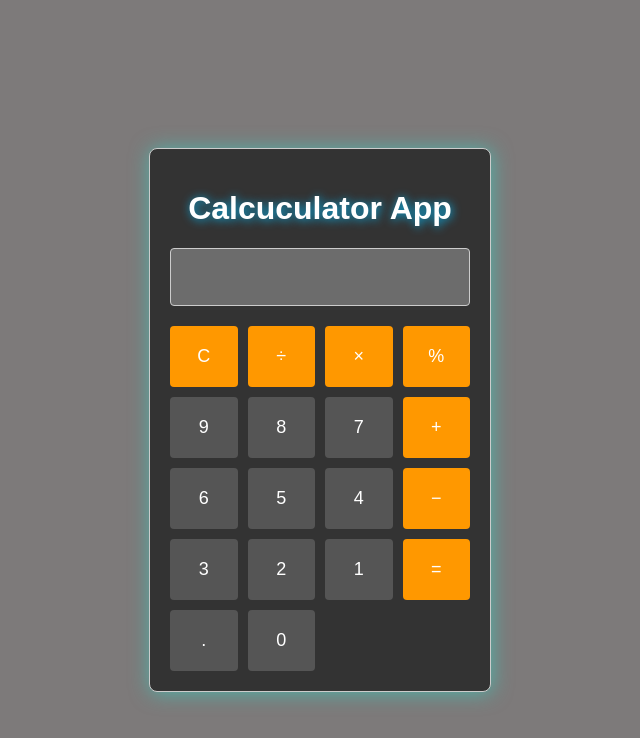
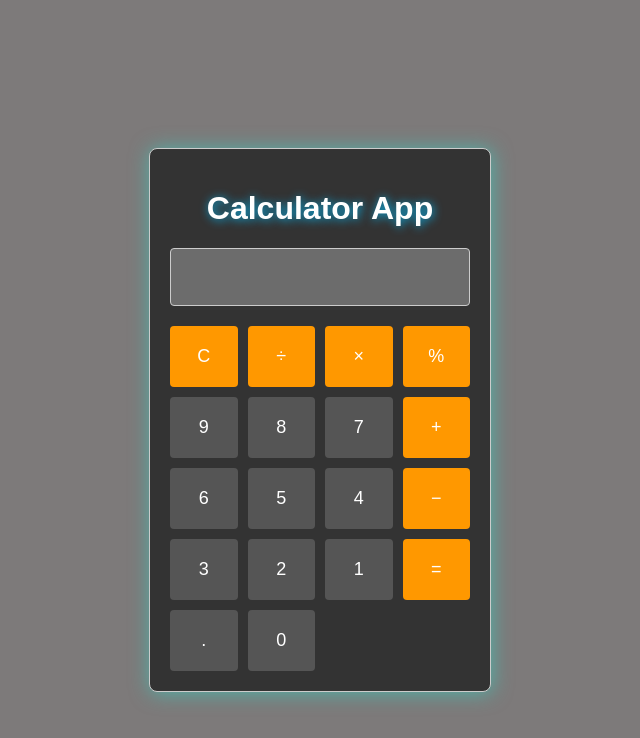
Before and after one commit to akashasahu07/Calculator, a plain HTML site: page index.html in a window 1280 px wide. Shown: the whole page, without its empty margins (320-960 px from the left). Drawn offline with Linux system fonts and the light colour scheme.

Commit message:
Update index.html

```diff
--- a/index.html
+++ b/index.html
@@ -11,7 +11,7 @@
 
 <body>
     <div class="calculator">
-        <h1>Calcuculator App</h1>
+        <h1>Calculator App</h1>
         <input type="text" id="display" disabled>
         <div class="buttons">
             <button class="btn operator" value="C">C</button>
```
